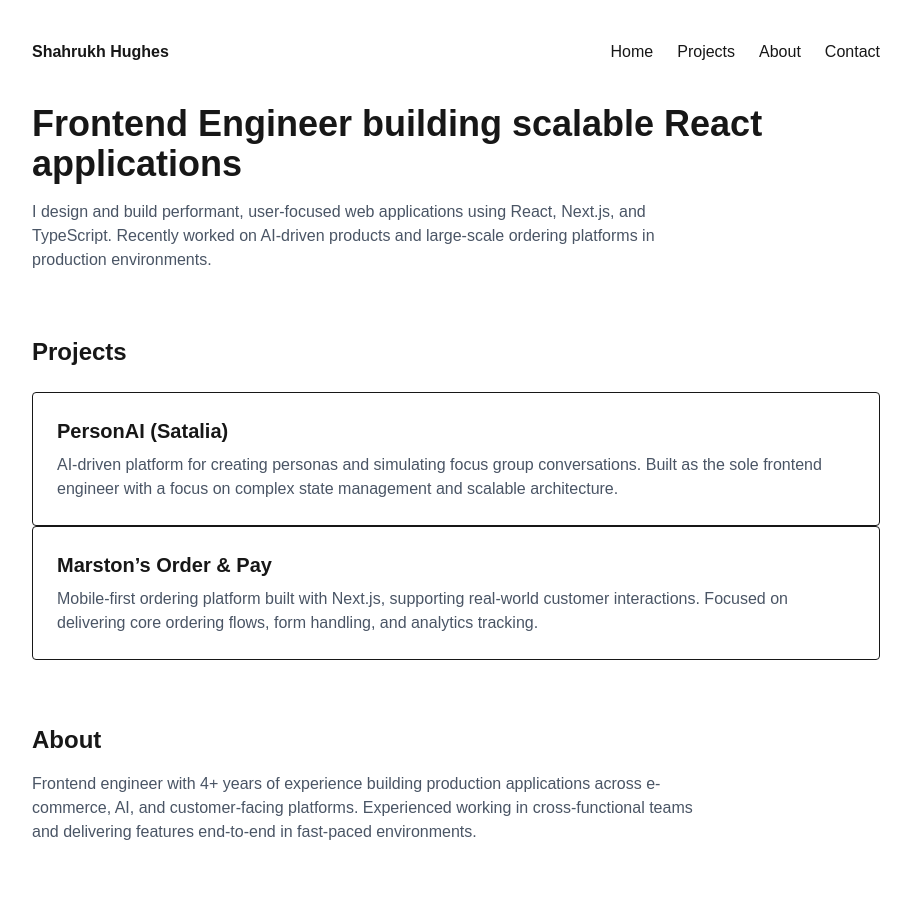
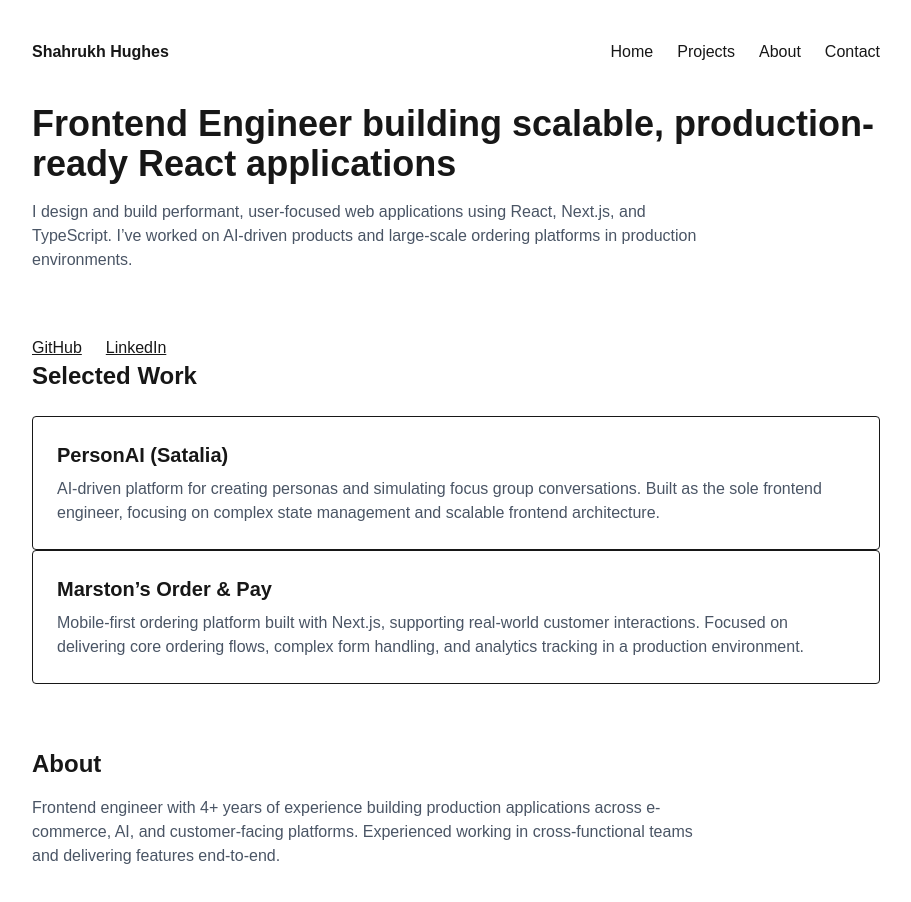
Before and after one commit to Shak-H/shahrukh-portfolio, a Next.js app: page / in a window 1280 px wide. Shown: the top 902 px of the page, without its empty margins (184-1095 px from the left). Built offline with nearby package versions, Linux system fonts and the light colour scheme.

Commit message:
refactor: improve homepage messaging and add external links

```diff
--- a/app/page.tsx
+++ b/app/page.tsx
@@ -9,41 +9,61 @@ export default function Home() {
       {/* Hero */}
       <section className="mb-16">
         <h1 className="text-4xl font-bold mb-4">
-          Frontend Engineer building scalable React applications
+          Frontend Engineer building scalable, production-ready React
+          applications
         </h1>
 
         <p className="text-gray-600 max-w-2xl">
           I design and build performant, user-focused web applications using
-          React, Next.js, and TypeScript. Recently worked on AI-driven products
-          and large-scale ordering platforms in production environments.
+          React, Next.js, and TypeScript. I’ve worked on AI-driven products and
+          large-scale ordering platforms in production environments.
         </p>
       </section>
 
+      <div className="mt-6 flex gap-6">
+        <a
+          href="https://github.com/Shak-H"
+          target="_blank"
+          className="underline"
+        >
+          GitHub
+        </a>
+        <a
+          href="https://linkedin.com/in/shahrukh-hughes"
+          target="_blank"
+          className="underline"
+        >
+          LinkedIn
+        </a>
+      </div>
+
       {/* Projects */}
       <section className="mb-16">
-        <h2 className="text-2xl font-semibold mb-6">Projects</h2>
+        <h2 className="text-2xl font-semibold mb-6">Selected Work</h2>
 
         <div className="space-y-6">
           <Link href="/projects/personai">
-            <div className="border p-6 rounded hover:bg-gray-50 transition">
+            <div className="border p-6 rounded hover:bg-gray-50 hover:shadow-sm transition">
               <h3 className="text-xl font-semibold mb-2">PersonAI (Satalia)</h3>
               <p className="text-gray-600">
                 AI-driven platform for creating personas and simulating focus
-                group conversations. Built as the sole frontend engineer with a
-                focus on complex state management and scalable architecture.
+                group conversations. Built as the sole frontend engineer,
+                focusing on complex state management and scalable frontend
+                architecture.
               </p>
             </div>
           </Link>
 
           <Link href="/projects/marstons">
-            <div className="border p-6 rounded hover:bg-gray-50 transition">
+            <div className="border p-6 rounded hover:bg-gray-50 hover:shadow-sm transition">
               <h3 className="text-xl font-semibold mb-2">
                 Marston’s Order & Pay
               </h3>
               <p className="text-gray-600">
                 Mobile-first ordering platform built with Next.js, supporting
                 real-world customer interactions. Focused on delivering core
-                ordering flows, form handling, and analytics tracking.
+                ordering flows, complex form handling, and analytics tracking in
+                a production environment.
               </p>
             </div>
           </Link>
@@ -58,7 +78,7 @@ export default function Home() {
           Frontend engineer with 4+ years of experience building production
           applications across e-commerce, AI, and customer-facing platforms.
           Experienced working in cross-functional teams and delivering features
-          end-to-end in fast-paced environments.
+          end-to-end.
         </p>
       </section>
     </>
```
